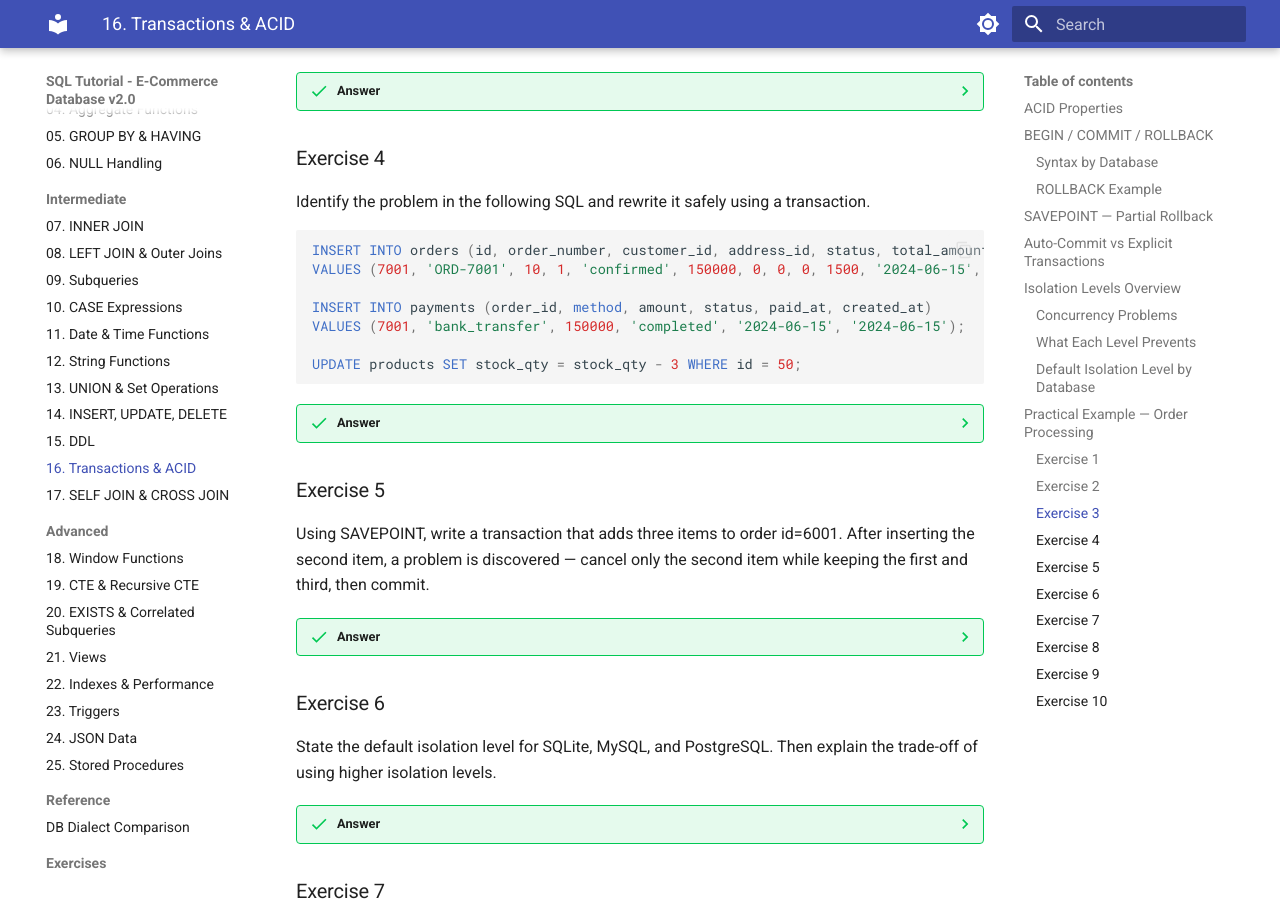
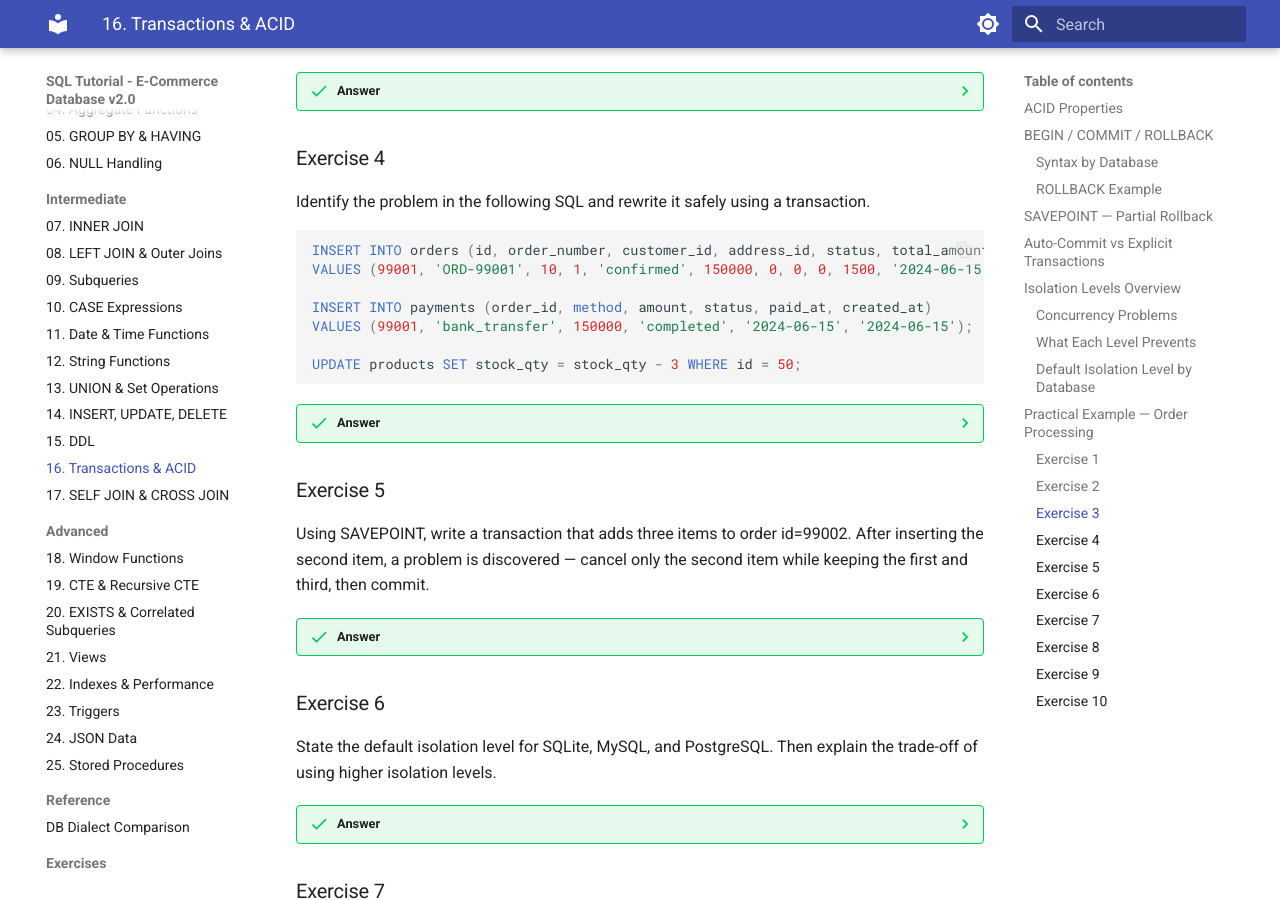
Before and after one commit to civilian7/sql-tutorial, an MkDocs documentation site: the page built from docs/en/intermediate/16-transactions.md, in a window 1280 px wide and 900 px high, scrolled down 6335 px. Built offline with MkDocs 1.6.1 and Material for MkDocs 9.7.7, drawn with Linux system fonts in a browser that asks for light colours.

Commit message:
Fix all DML/DDL verification: 36/36 pass (was 22/36)
verify_dml.py improvements:
- Split statements respects BEGIN...END blocks (triggers)
- Transaction blocks (BEGIN...COMMIT) kept as single unit via executescript
- Per-file sequential execution (exercises may depend on each other)

SQL fixes:
- 15-ddl: swap Ex#1 (ALTER) and Ex#2 (CREATE) — CREATE must come first
- 16-transactions: order IDs 7001/9501 → 99001/99003 (avoid UNIQUE conflict)
- 16-transactions: product IDs 301-303 → 10/20/30 (exist in DB, max=280)
- 16-transactions: order_id 99002 → 100 (exists in orders table)

Co-Authored-By: Claude Opus 4.6 (1M context) <noreply@anthropic.com>

````diff
--- a/docs/en/intermediate/16-transactions.md
+++ b/docs/en/intermediate/16-transactions.md
@@ -414,10 +414,10 @@ Identify the problem in the following SQL and rewrite it safely using a transact
 
 ```sql
 INSERT INTO orders (id, order_number, customer_id, address_id, status, total_amount, discount_amount, shipping_fee, point_used, point_earned, ordered_at, created_at, updated_at)
-VALUES (7001, 'ORD-7001', 10, 1, 'confirmed', 150000, 0, 0, 0, 1500, '2024-06-15', '2024-06-15', '2024-06-15');
+VALUES (99001, 'ORD-99001', 10, 1, 'confirmed', 150000, 0, 0, 0, 1500, '2024-06-15', '2024-06-15', '2024-06-15');
 
 INSERT INTO payments (order_id, method, amount, status, paid_at, created_at)
-VALUES (7001, 'bank_transfer', 150000, 'completed', '2024-06-15', '2024-06-15');
+VALUES (99001, 'bank_transfer', 150000, 'completed', '2024-06-15', '2024-06-15');
 
 UPDATE products SET stock_qty = stock_qty - 3 WHERE id = 50;
 ```
@@ -430,10 +430,10 @@ UPDATE products SET stock_qty = stock_qty - 3 WHERE id = 50;
         BEGIN TRANSACTION;
 
         INSERT INTO orders (id, order_number, customer_id, address_id, status, total_amount, discount_amount, shipping_fee, point_used, point_earned, ordered_at, created_at, updated_at)
-        VALUES (7001, 'ORD-7001', 10, 1, 'confirmed', 150000, 0, 0, 0, 1500, '2024-06-15', '2024-06-15', '2024-06-15');
+        VALUES (99001, 'ORD-99001', 10, 1, 'confirmed', 150000, 0, 0, 0, 1500, '2024-06-15', '2024-06-15', '2024-06-15');
 
         INSERT INTO payments (order_id, method, amount, status, paid_at, created_at)
-        VALUES (7001, 'bank_transfer', 150000, 'completed', '2024-06-15', '2024-06-15');
+        VALUES (99001, 'bank_transfer', 150000, 'completed', '2024-06-15', '2024-06-15');
 
         UPDATE products SET stock_qty = stock_qty - 3 WHERE id = 50;
 
@@ -445,10 +445,10 @@ UPDATE products SET stock_qty = stock_qty - 3 WHERE id = 50;
         START TRANSACTION;
 
         INSERT INTO orders (id, order_number, customer_id, address_id, status, total_amount, discount_amount, shipping_fee, point_used, point_earned, ordered_at, created_at, updated_at)
-        VALUES (7001, 'ORD-7001', 10, 1, 'confirmed', 150000, 0, 0, 0, 1500, '2024-06-15', '2024-06-15', '2024-06-15');
+        VALUES (99001, 'ORD-99001', 10, 1, 'confirmed', 150000, 0, 0, 0, 1500, '2024-06-15', '2024-06-15', '2024-06-15');
 
         INSERT INTO payments (order_id, method, amount, status, paid_at, created_at)
-        VALUES (7001, 'bank_transfer', 150000, 'completed', '2024-06-15', '2024-06-15');
+        VALUES (99001, 'bank_transfer', 150000, 'completed', '2024-06-15', '2024-06-15');
 
         UPDATE products SET stock_qty = stock_qty - 3 WHERE id = 50;
 
@@ -460,10 +460,10 @@ UPDATE products SET stock_qty = stock_qty - 3 WHERE id = 50;
         BEGIN;
 
         INSERT INTO orders (id, order_number, customer_id, address_id, status, total_amount, discount_amount, shipping_fee, point_used, point_earned, ordered_at, created_at, updated_at)
-        VALUES (7001, 'ORD-7001', 10, 1, 'confirmed', 150000, 0, 0, 0, 1500, '2024-06-15', '2024-06-15', '2024-06-15');
+        VALUES (99001, 'ORD-99001', 10, 1, 'confirmed', 150000, 0, 0, 0, 1500, '2024-06-15', '2024-06-15', '2024-06-15');
 
         INSERT INTO payments (order_id, method, amount, status, paid_at, created_at)
-        VALUES (7001, 'bank_transfer', 150000, 'completed', '2024-06-15', '2024-06-15');
+        VALUES (99001, 'bank_transfer', 150000, 'completed', '2024-06-15', '2024-06-15');
 
         UPDATE products SET stock_qty = stock_qty - 3 WHERE id = 50;
 
@@ -471,26 +471,26 @@ UPDATE products SET stock_qty = stock_qty - 3 WHERE id = 50;
         ```
 
 ### Exercise 5
-Using SAVEPOINT, write a transaction that adds three items to order id=6001. After inserting the second item, a problem is discovered — cancel only the second item while keeping the first and third, then commit.
+Using SAVEPOINT, write a transaction that adds three items to order id=99002. After inserting the second item, a problem is discovered — cancel only the second item while keeping the first and third, then commit.
 
 ??? success "Answer"
     ```sql
     BEGIN;
 
     INSERT INTO order_items (order_id, product_id, quantity, unit_price, discount_amount, subtotal)
-    VALUES (6001, 301, 1, 45000, 0, 45000);
+    VALUES (100, 10, 1, 45000, 0, 45000);
 
     SAVEPOINT sp_item2;
 
     INSERT INTO order_items (order_id, product_id, quantity, unit_price, discount_amount, subtotal)
-    VALUES (6001, 302, 1, 32000, 0, 32000);
+    VALUES (100, 20, 1, 32000, 0, 32000);
 
     -- Problem found with second item → undo it
     ROLLBACK TO SAVEPOINT sp_item2;
 
     -- Third item is fine
     INSERT INTO order_items (order_id, product_id, quantity, unit_price, discount_amount, subtotal)
-    VALUES (6001, 303, 2, 18000, 0, 36000);
+    VALUES (100, 30, 2, 18000, 0, 36000);
 
     COMMIT;
     ```
````
Also changed, not shown: other parts of docs/en/intermediate/16-transactions.md (+9 -9 lines), docs/en/intermediate/15-ddl.md (+11 -11 lines), docs/ko/intermediate/15-ddl.md (+11 -11 lines), docs/ko/intermediate/16-transactions.md (+21 -21 lines), verify_dml.py (+72 -20 lines).
